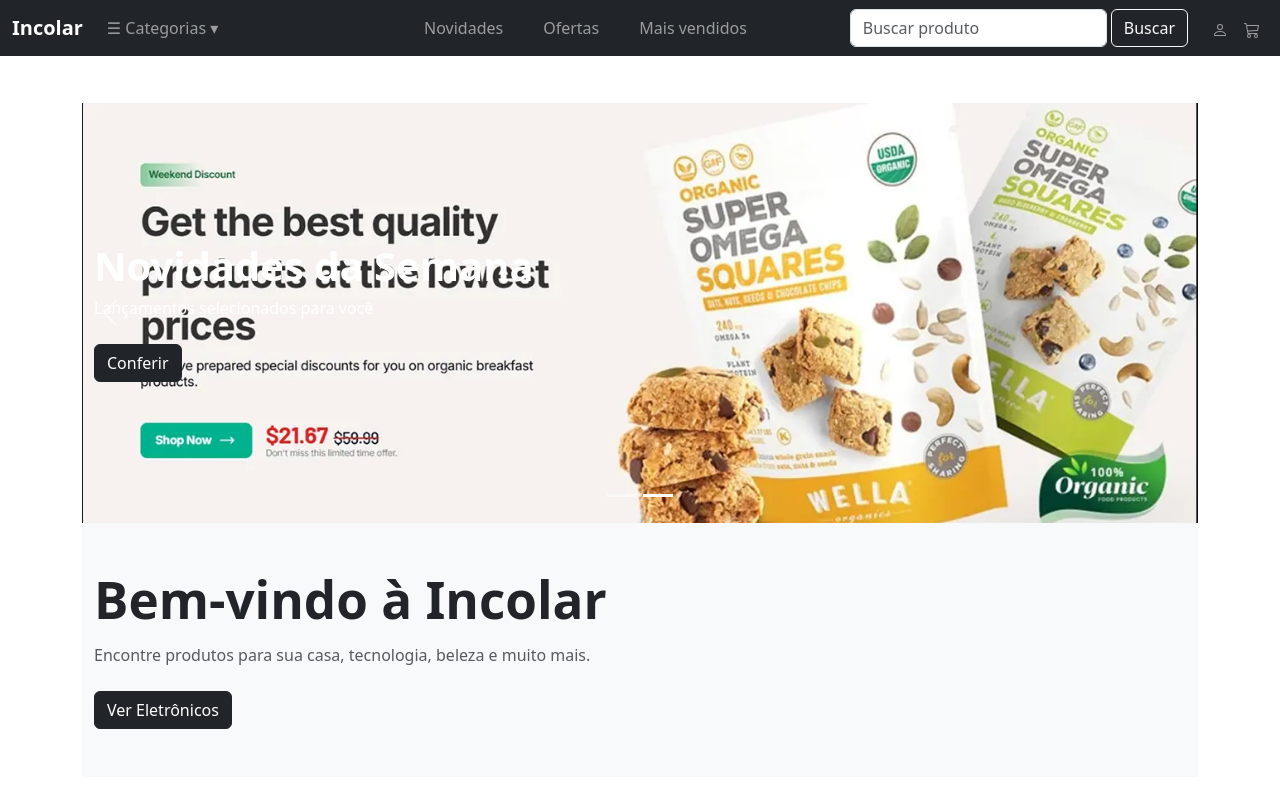
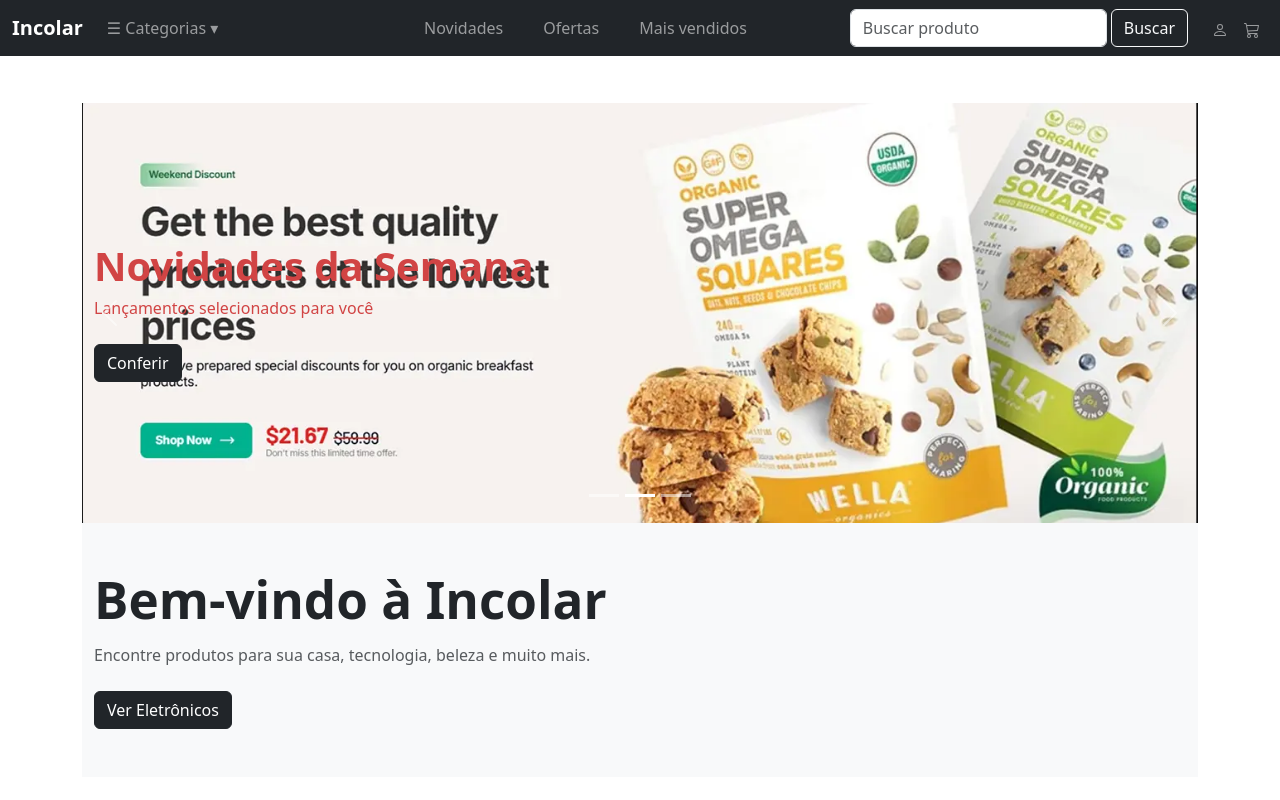
Before and after one commit to dcs30000/landingPage-reactjsBootstrap, a React (Vite) app: page / in a window 1280 px wide. Shown: the top 800 px of the page. Built offline with nearby package versions, Linux system fonts and the light colour scheme.

Commit message:
retirando a conf. do h1 e p ficar no centro

```diff
--- a/src/pages/Home/Home.css
+++ b/src/pages/Home/Home.css
@@ -7,17 +7,20 @@
   min-height: 420px;
   display: flex;
   align-items: center;
-  color: #fff;
+  color: #d14444;
+  /*text-align: center;*/
 }
 
 .hero-slide h1 {
   font-size: 2.5rem;
   font-weight: bold;
+  /*text-align: center;*/
 }
 
 .hero-slide p {
   max-width: 500px;
   margin-bottom: 1.5rem;
+  /*text-align: center;*/
 }
 
 /* Slides */
--- a/src/pages/Home/Home.jsx
+++ b/src/pages/Home/Home.jsx
@@ -24,6 +24,18 @@ function Home() {
 
           <Carousel.Item>
             <div className="hero-slide hero-slide-2">
+              <Container>
+                <h1>Novidades da Semana</h1>
+                <p>Lançamentos selecionados para você</p>
+                <Button as={Link} to="/novidades" variant="dark">
+                  Conferir
+                </Button>
+              </Container>
+            </div>
+          </Carousel.Item>
+
+          <Carousel.Item>
+             <div className="hero-slide hero-slide-3">
               <Container>
                 <h1>Novidades da Semana</h1>
                 <p>Lançamentos selecionados para você</p>
```
